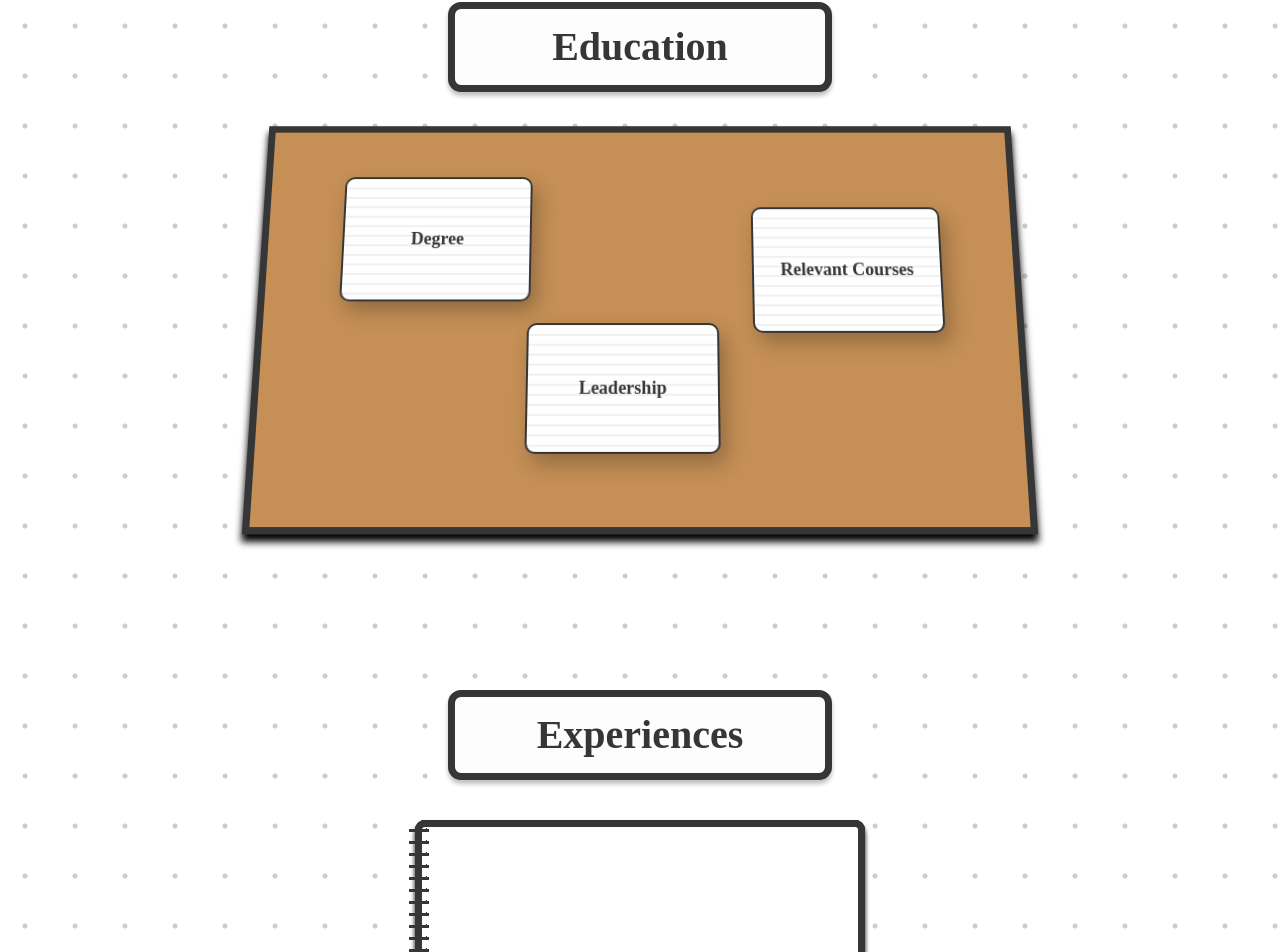
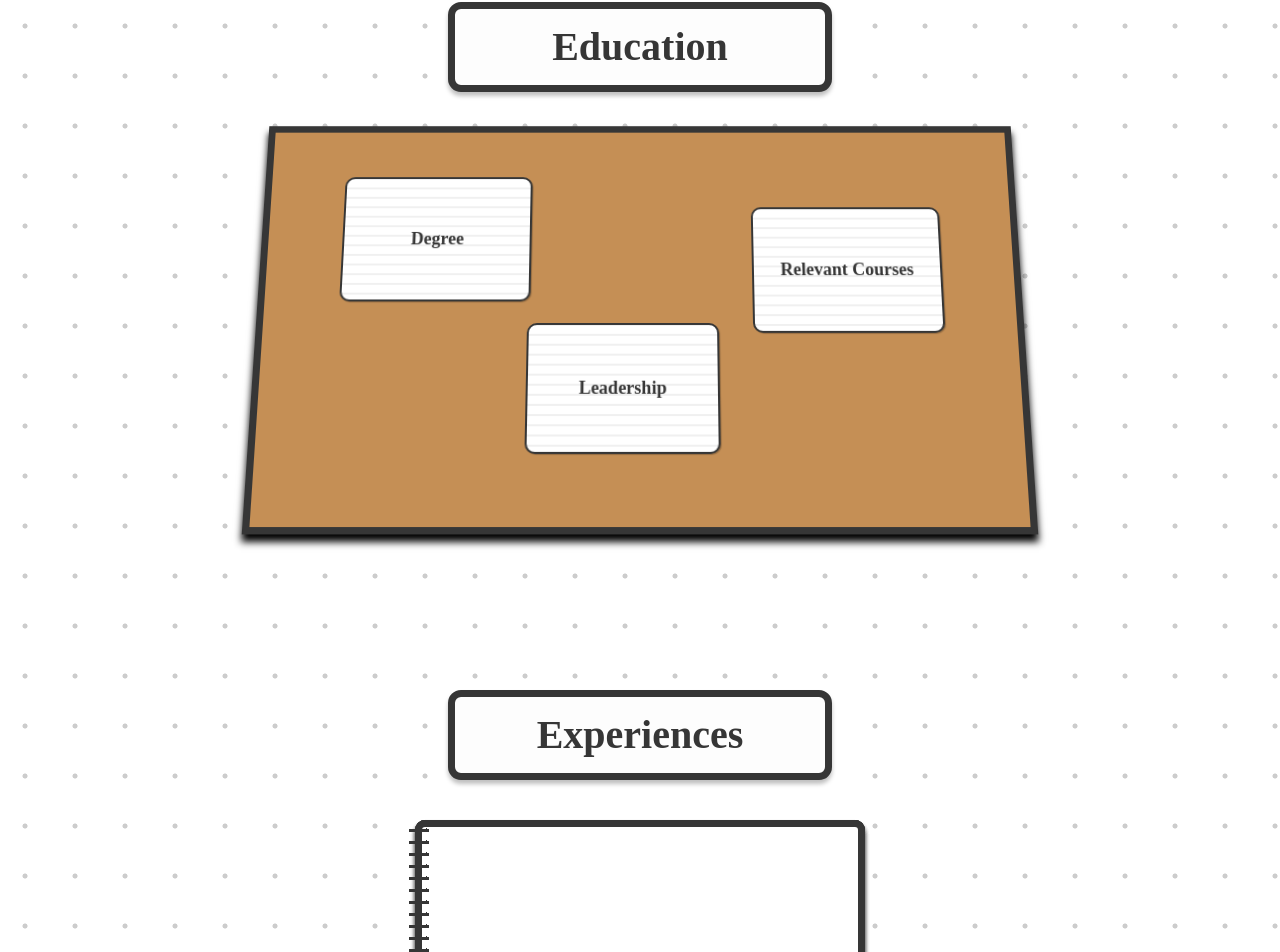
Before and after one commit to e-savar/PortfolioSite, a Next.js app: page / in a window 1280 px wide. Shown: the part 849-1801 px from the top of the page. Built offline with nearby package versions, Linux system fonts and the light colour scheme; a web font is replaced by a local one; what @mui/material-nextjs would draw is missing.

Commit message:
notecard shadow error

```diff
--- a/src/components/Education/desk.module.css
+++ b/src/components/Education/desk.module.css
@@ -32,7 +32,7 @@
   min-height: 130px;
   background-color: #fdfdfd;
   border: 2px solid #363636;
-  box-shadow: 6px 10px 20px rgba(0, 0, 0, 0.25);
+  box-shadow: 1px 1px 1px rgba(0, 0, 0, 0.25);
   padding: 0.75rem;
   font-size: 18px;
   border-radius: 10px;
```
